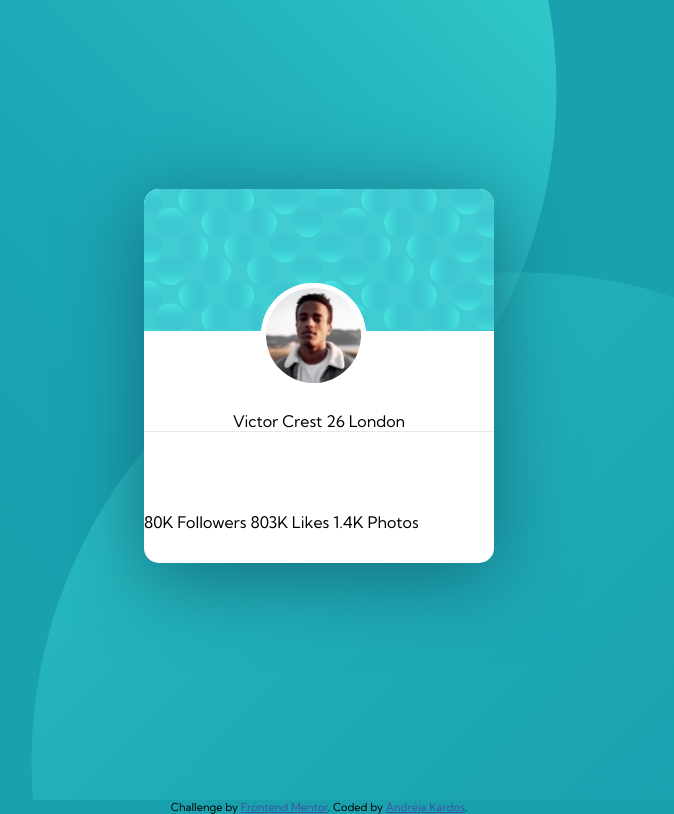
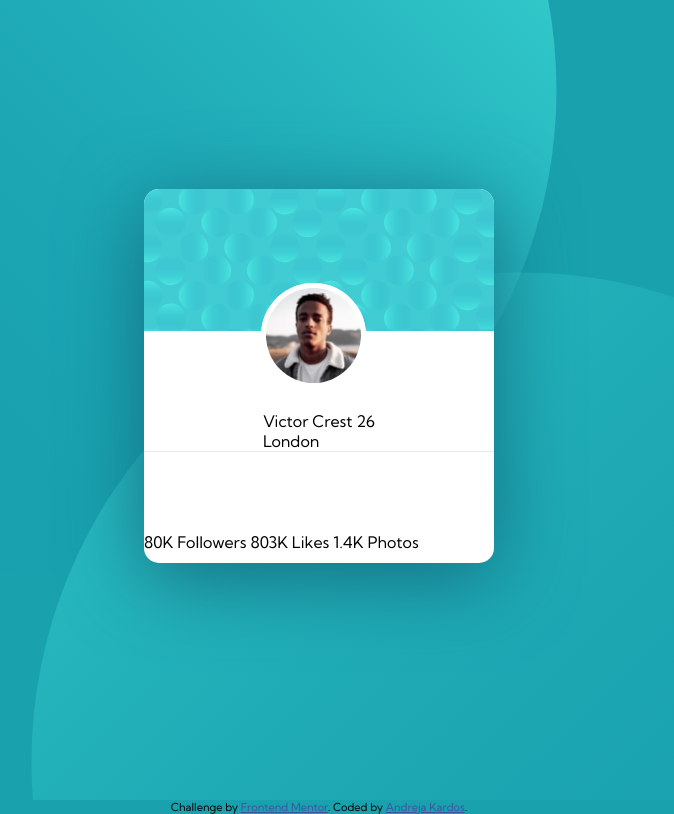
Before and after one commit to AndrejaKardos/profile-card, a plain HTML site: page index.html in a window 1280 px wide. Shown: the whole page, without its empty margins (321-995 px from the left). Drawn offline with Linux system fonts and the light colour scheme.

Commit message:
Centred and repositioned profile info

```diff
--- a/css/style.css
+++ b/css/style.css
@@ -88,10 +88,15 @@ body {
     flex-direction: column;
 }
 
+.profile__bottom--container {
+    display: flex;
+    justify-content: center;
+}
+
 .profile__bottom--info {
     display: flex;
+    flex-direction: column;
     align-items: flex-start;
-    justify-content: center;
     margin-top: 80px;
 }
 
--- a/index.html
+++ b/index.html
@@ -21,10 +21,17 @@
         <div class="profile__bottom">
           <img src="/images/image-victor.jpg" class="profile__picture" />
           <div class="profile__picture--border"></div>
-          <div class="profile__bottom--info">
-            Victor Crest
-            26
-            London
+          <div class="profile__bottom--container">
+            <div class="profile__bottom--info">
+              <div class="profile__bottom--nameage">
+                Victor Crest
+                26
+              </div>
+              <div class="profile__bottom--location">
+                London
+              </div>
+
+            </div>
           </div>
           <div class="border"></div>
           <div class="profile__bottom--socialmedia">
```
